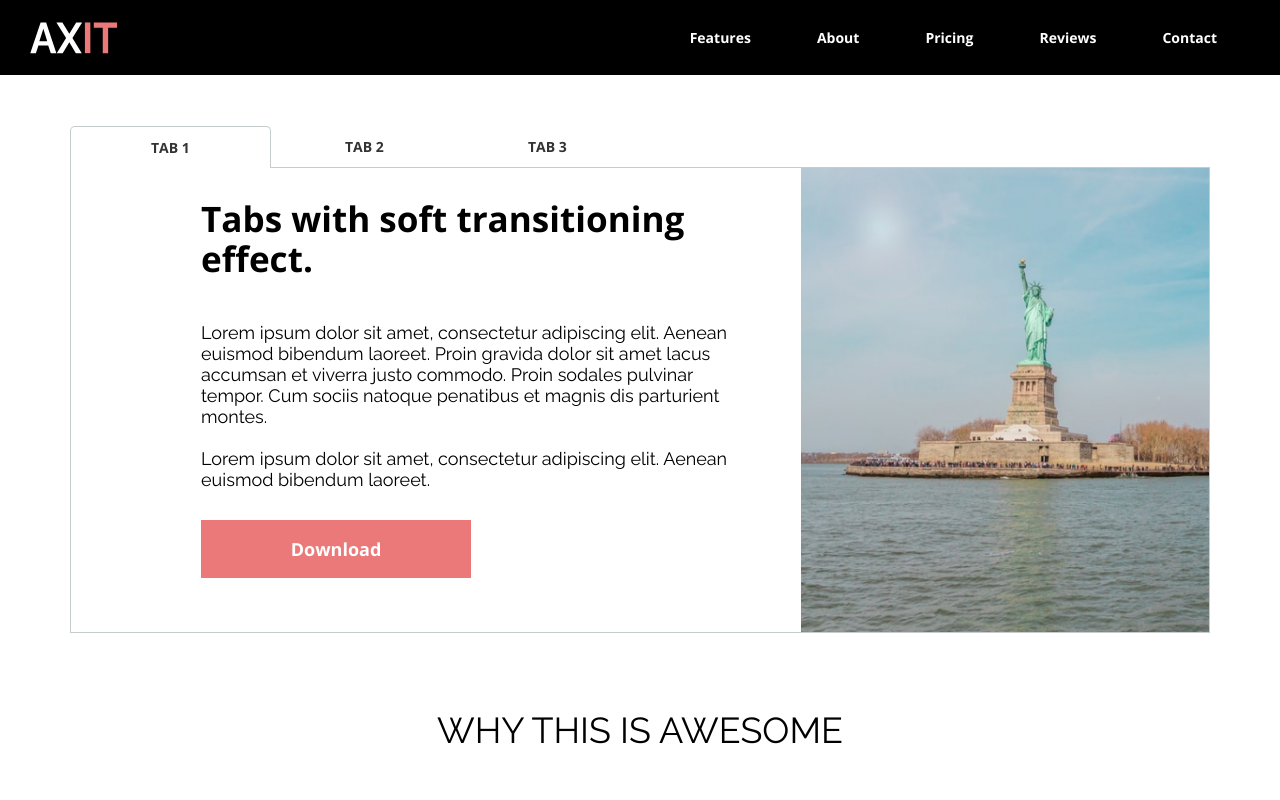
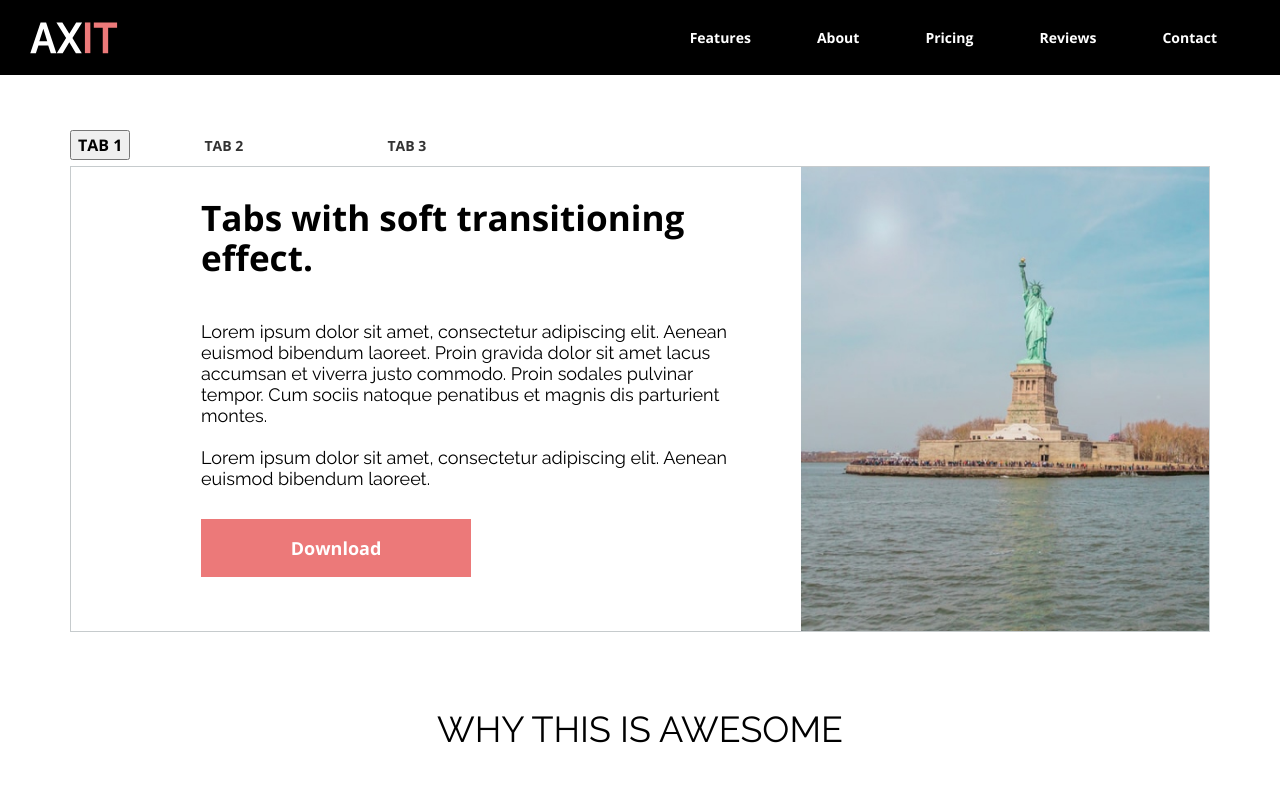
Before and after one commit to TizhovkaNastya/AXIT, a plain HTML site: page index.html in a window 1280 px wide. Shown: the top 800 px of the page. Drawn offline with nearby package versions, Linux system fonts and the light colour scheme.

Commit message:
Update index.html

```diff
--- a/index.html
+++ b/index.html
@@ -30,7 +30,7 @@
             <div class="container">
                 <div class="content">
                     <div class="tabs__inset">
-                    <button class="tabs-inset__ithem-active">TAB 1</button>
+                    <button class="tabs-inset__ithem tabs-inset__ithem--active">TAB 1</button>
                     <button class="tabs-inset__item">TAB 2</button>
                     <button class="tabs-inset__item">TAB 3</button>
                     </div>
```
